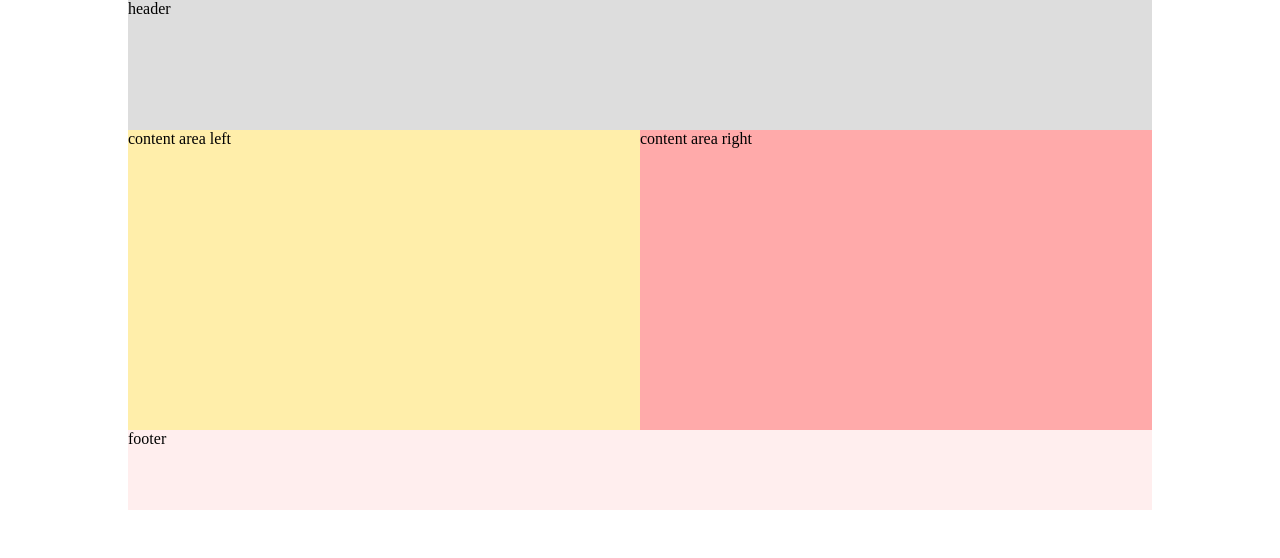
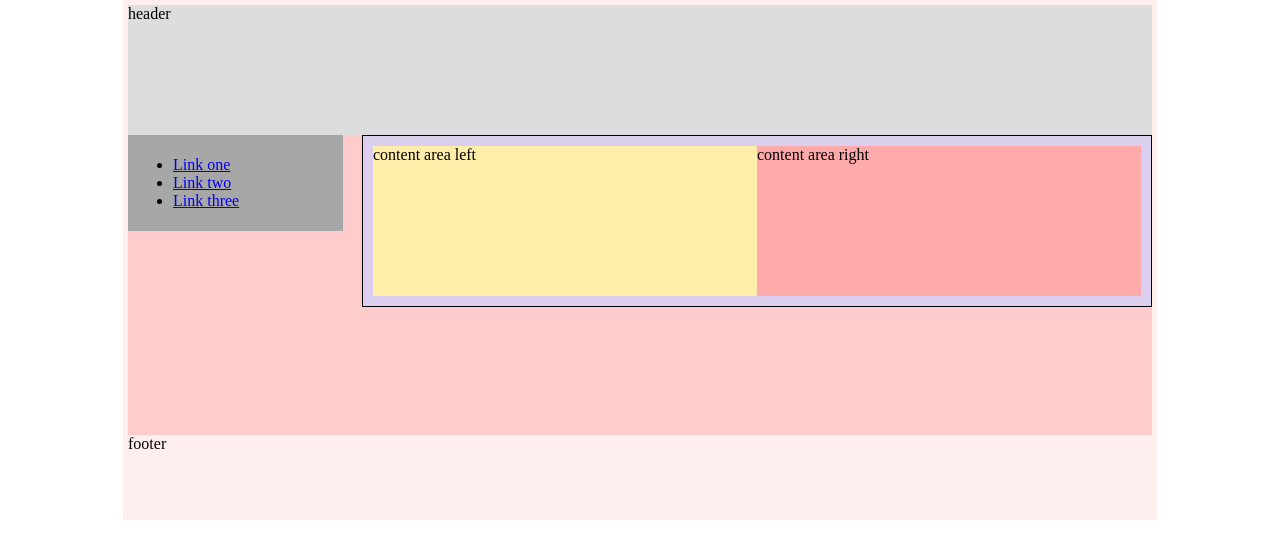
Before and after one commit to chhingchhing/chhingchhing.github.io, a plain HTML site: page unit1_projects/eda2.html in a window 1280 px wide. Drawn offline with Linux system fonts and the light colour scheme.

Commit message:
add style sheet to header in eda2.html

```diff
--- a/unit1_projects/eda2.html
+++ b/unit1_projects/eda2.html
@@ -8,8 +8,17 @@
 		<div class="wrap">
 			<div class='header'>header</div>
 			<div class='body'>
-				<div class='content-left'>content area left</div>
-				<div class='content-right'>content area right</div>
+				<div id='sidebar'>
+					<ul>
+						<li><a href="link1.html">Link one</a></li>
+						<li><a href="link2.html">Link two</a></li>
+						<li><a href="link3.html">Link three</a></li>
+					</ul>
+				</div>
+				<div id='sidecontent'>
+					<div class='content-left'>content area left</div>
+					<div class='content-right'>content area right</div>
+				</div>
 			</div>
 			<div class='footer'>footer</div>
 		</div>
--- a/unit1_projects/stylesheets/eda2.css
+++ b/unit1_projects/stylesheets/eda2.css
@@ -6,6 +6,7 @@ body {
 	margin: auto;
 	width: 80%;
 	background-color: #fee;
+	padding: 5px;
 }
 
 .header {
@@ -24,12 +25,29 @@ body {
 }
 
 .content-left {
-	height: 300px;
+	height: auto;
+	min-height: 150px;
 	background-color: #fea;
 	width: 50%;
 	float: left;
 }
 .content-right {
-	height: 300px;
+	height: auto;
+	min-height: 150px;
 	background-color: #faa;
 }
+
+#sidebar {
+	background-color: #a7a7a7;
+    float: left;
+    padding: 5px;
+    width: 20%;
+}
+#sidecontent {
+	border: 1px solid;
+	background-color: #dcceee;
+    float: right;
+    padding: 10px;
+    position: relative;
+    width: 75%;
+}
```
